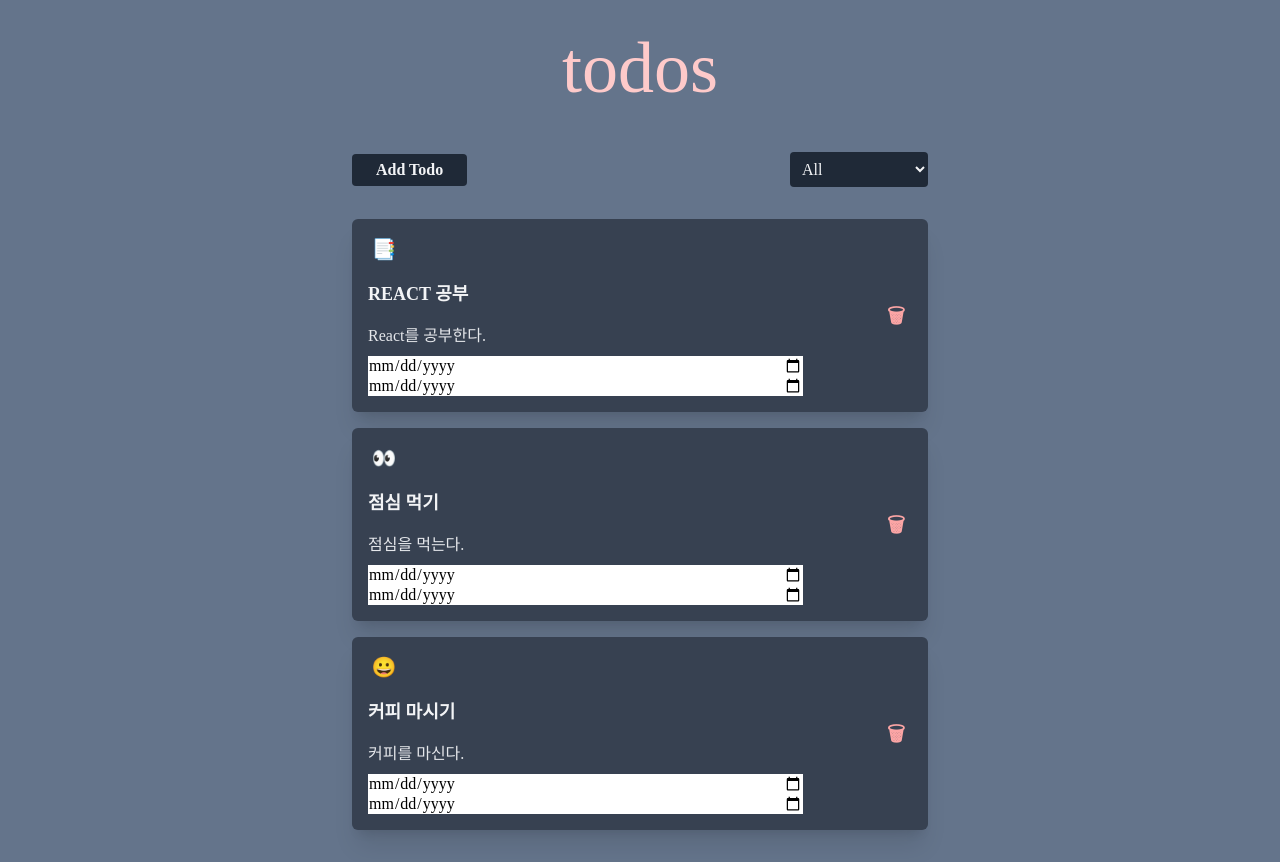
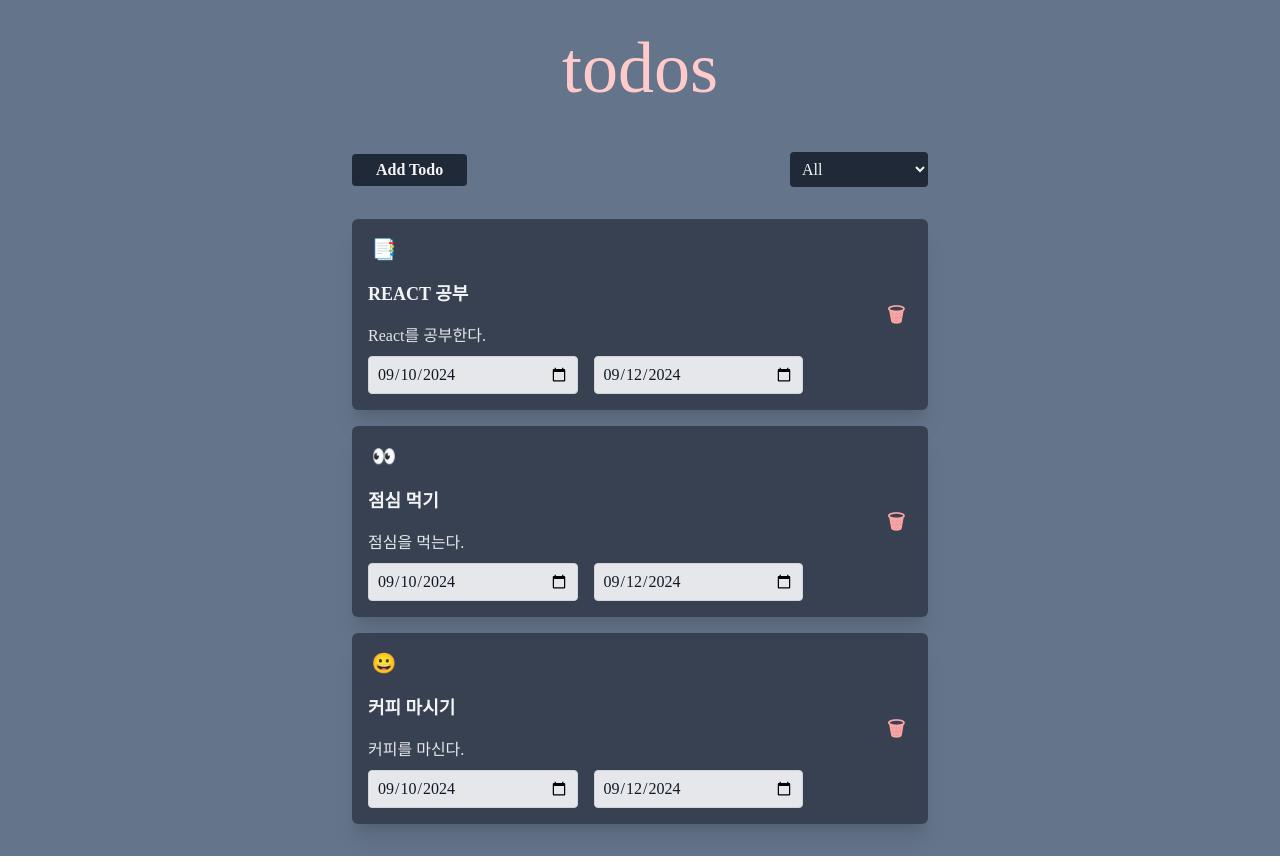
Before and after one commit to woorifisa-service-dev-3rd/backend-2nd-2todomate, a Next.js app in the folder todomate_frontend/: page /todo in a window 1280 px wide. Built offline with nearby package versions, Linux system fonts and the light colour scheme.

Commit message:
feat: Todo startDate, dueDate 입력 검증 로직 추가

```diff
--- a/todomate_frontend/app/todo/page.jsx
+++ b/todomate_frontend/app/todo/page.jsx
@@ -10,18 +10,24 @@ const dummyTodos = [
     title: "React 공부",
     summary: "React를 공부한다.",
     category: "TODO",
+    startDate: "2024-09-10",
+    dueDate: "2024-09-12",
   },
   {
     id: 2,
     title: "점심 먹기",
     summary: "점심을 먹는다.",
     category: "PROGRESS",
+    startDate: "2024-09-10",
+    dueDate: "2024-09-12",
   },
   {
     id: 3,
     title: "커피 마시기",
     summary: "커피를 마신다.",
     category: "DONE",
+    startDate: "2024-09-10",
+    dueDate: "2024-09-12",
   },
 ];
 
--- a/todomate_frontend/components/todo/TodoForm.jsx
+++ b/todomate_frontend/components/todo/TodoForm.jsx
@@ -21,8 +21,18 @@ const TodoForm = ({ onAdd, onUpdate, onClose, children, todo }) => {
   const [dueDate, setDueDate] = useState(
     isNewTodoForm(children) ? "" : todo.dueDate
   );
+  const [isInValid, setIsInValid] = useState(false);
 
   const addOrUpdateTodoHandler = () => {
+    // 최종 검증: 입력 값이 모두 비어있지 않은지 확인
+    if (title === "" || summary === "" || startDate === "" || dueDate === "") {
+      setIsInValid(true); // 유효성 검사 실패
+      return; // 검증 실패 시 함수 종료
+    }
+
+    // 검증 통과 시 isInValid를 false로 설정
+    setIsInValid(false);
+
     if (isNewTodoForm(children)) {
       // Add 로직
       const newTodo = { title, summary, category, startDate, dueDate };
--- a/todomate_frontend/components/todo/TodoItemV2.jsx
+++ b/todomate_frontend/components/todo/TodoItemV2.jsx
@@ -24,18 +24,8 @@ const TodoItemV2 = ({
   const [dueDate, setDueDate] = useState(todo.dueDate);
   const [isInValid, setIsInValid] = useState(false);
 
-  // useEffect로 상태 값이 제대로 설정되는지 확인
-  useEffect(() => {
-    console.log("Todoitemv2");
-    console.log("Title: ", title);
-    console.log("Summary: ", summary);
-    console.log("Category: ", category);
-    console.log("StartDate: ", startDate);
-    console.log("DueDate: ", dueDate);
-  }, [title, summary, category, startDate, dueDate]);
-
   const updateHandler = () => {
-    if (title === "" || summary === "") {
+    if (title === "" || summary === "" || startDate === "" || dueDate === "") {
       setIsInValid(true);
       return;
     }
@@ -134,16 +124,20 @@ const TodoItemV2 = ({
             }}
           />
 
+          <div className="flex space-x-4">
             <input
               type="date"
+              className="w-1/2 p-2 border-[1px] border-gray-300 bg-gray-200 text-gray-900 rounded"
               value={startDate}
               onChange={(event) => setStartDate(event.target.value)}
             />
             <input
               type="date"
+              className="w-1/2 p-2 border-[1px] border-gray-300 bg-gray-200 text-gray-900 rounded"
               value={dueDate}
               onChange={(event) => setDueDate(event.target.value)}
             />
+          </div>
 
           {isInValid && (
             <div className="mt-2 text-red-500">
--- a/todomate_frontend/components/todo/TodoPage.jsx
+++ b/todomate_frontend/components/todo/TodoPage.jsx
@@ -33,6 +33,7 @@ const dummyTodos = [
 
 export default function todo() {
   const [todos, setTodos] = useState(dummyTodos);
+
   const [selectedCategory, setFilter] = useState("ALL");
 
   // Todo 등록 기능, 파라미터로 새롭게 추가할 Todo 객체를 받음
```
Lines whose indentation alone changed are shown as unchanged.
